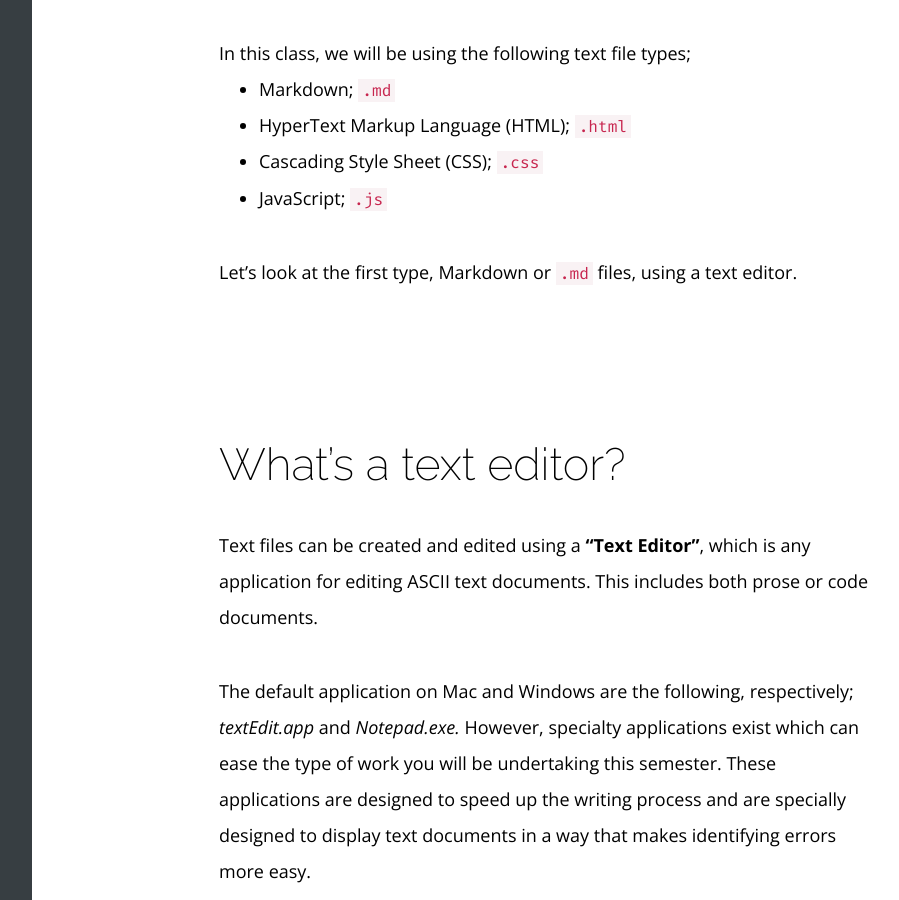
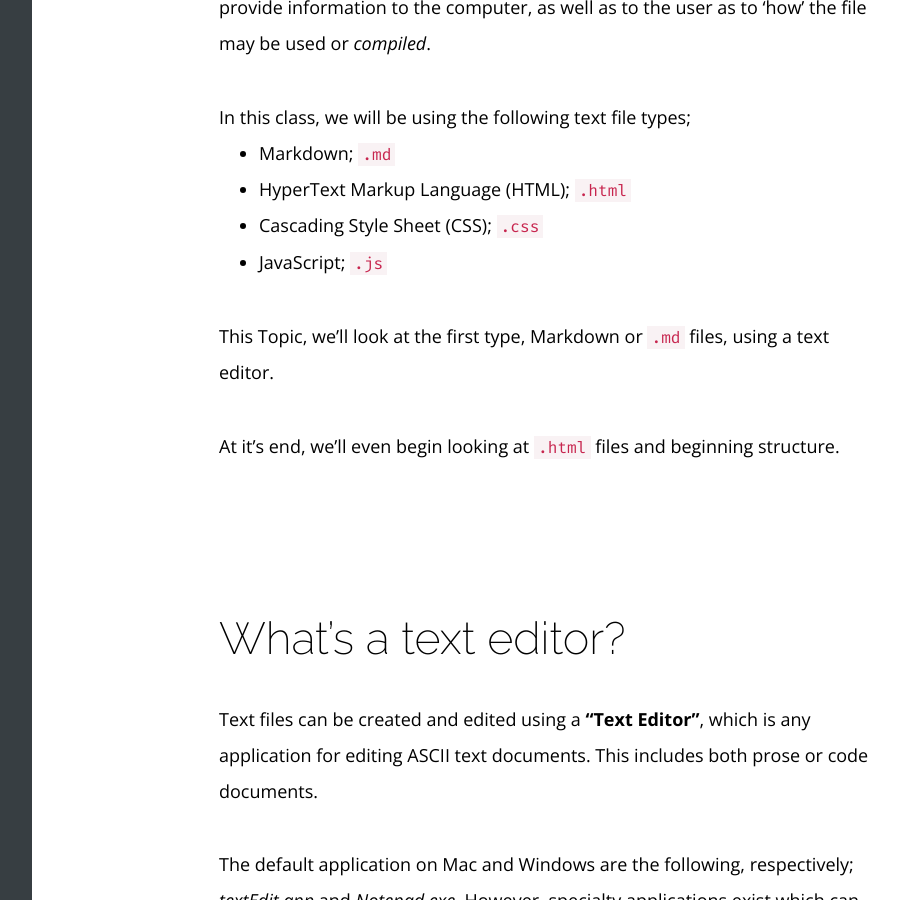
Before and after one commit to Media-Ed-Online/intro-web-dev-2017aut, a Jekyll site: the page built from modules/topic-02/_posts/2017-01-03-text-docs-editors.md, in a window 1280 px wide and 900 px high, scrolled down 2867 px. Shown: the whole window, without its empty margins (216-1115 px from the left). Built offline with Jekyll 4.4.1, drawn with Linux system fonts in a browser that asks for light colours; nearby versions of some CDN libraries; some of the changed text lies outside the part shown.

Commit message:
Prepared site for screencaptures.

```diff
--- a/_data/course.yml
+++ b/_data/course.yml
@@ -2,4 +2,4 @@
 description: Introduction to Web Design & Deelopment
 institution: University of Montana, School of Media Arts
 
-modules: [introduction, topic-01, topic-02]
+modules: [introduction, topic-01, topic-02, topic-03, topic-04, topic-05, topic-06, topic-07, topic-08, topic-09, topic-10, topic-11, topic-12, final]
--- a/modules/topic-02/_posts/2017-01-03-text-docs-editors.md
+++ b/modules/topic-02/_posts/2017-01-03-text-docs-editors.md
@@ -30,7 +30,9 @@
 - Cascading Style Sheet (CSS); `.css`
 - JavaScript; `.js`
 
-Let's look at the first type, Markdown or `.md` files, using a text editor.
+This Topic, we'll look at the first type, Markdown or `.md` files, using a text editor.
+
+At it's end, we'll even begin looking at `.html` files and beginning structure.
 
 
 ### What's a text editor?
```
Also changed, not shown: modules/introduction/_posts/2017-01-01-overview.md (+1 -1 lines), modules/introduction/_posts/2017-01-02-moodle.md (+1 -1 lines), modules/introduction/_posts/2017-01-03-layout.md (+2 -2 lines), modules/topic-01/_posts/2017-01-04-github-pt1.md (+1 -1 lines).
